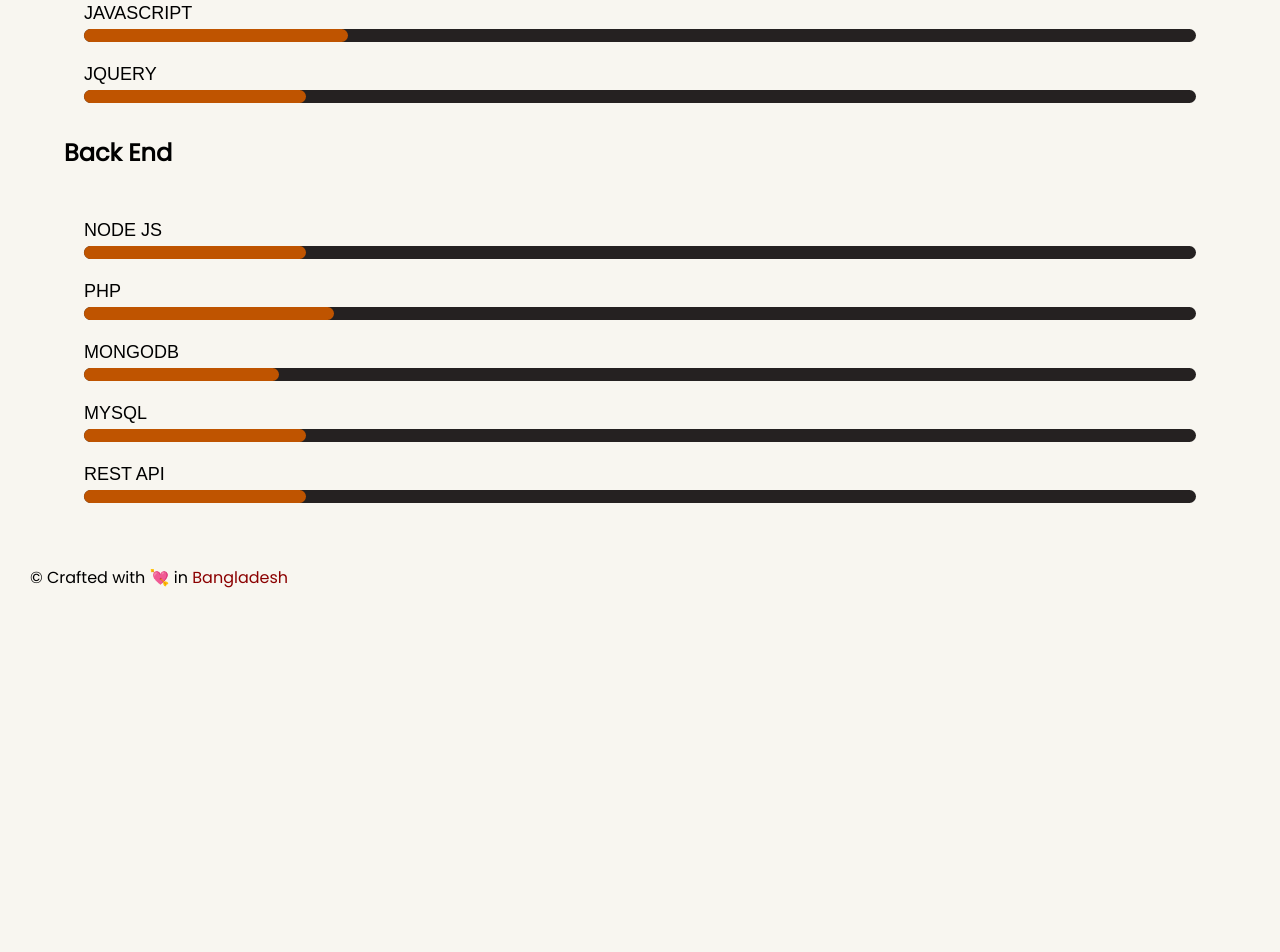
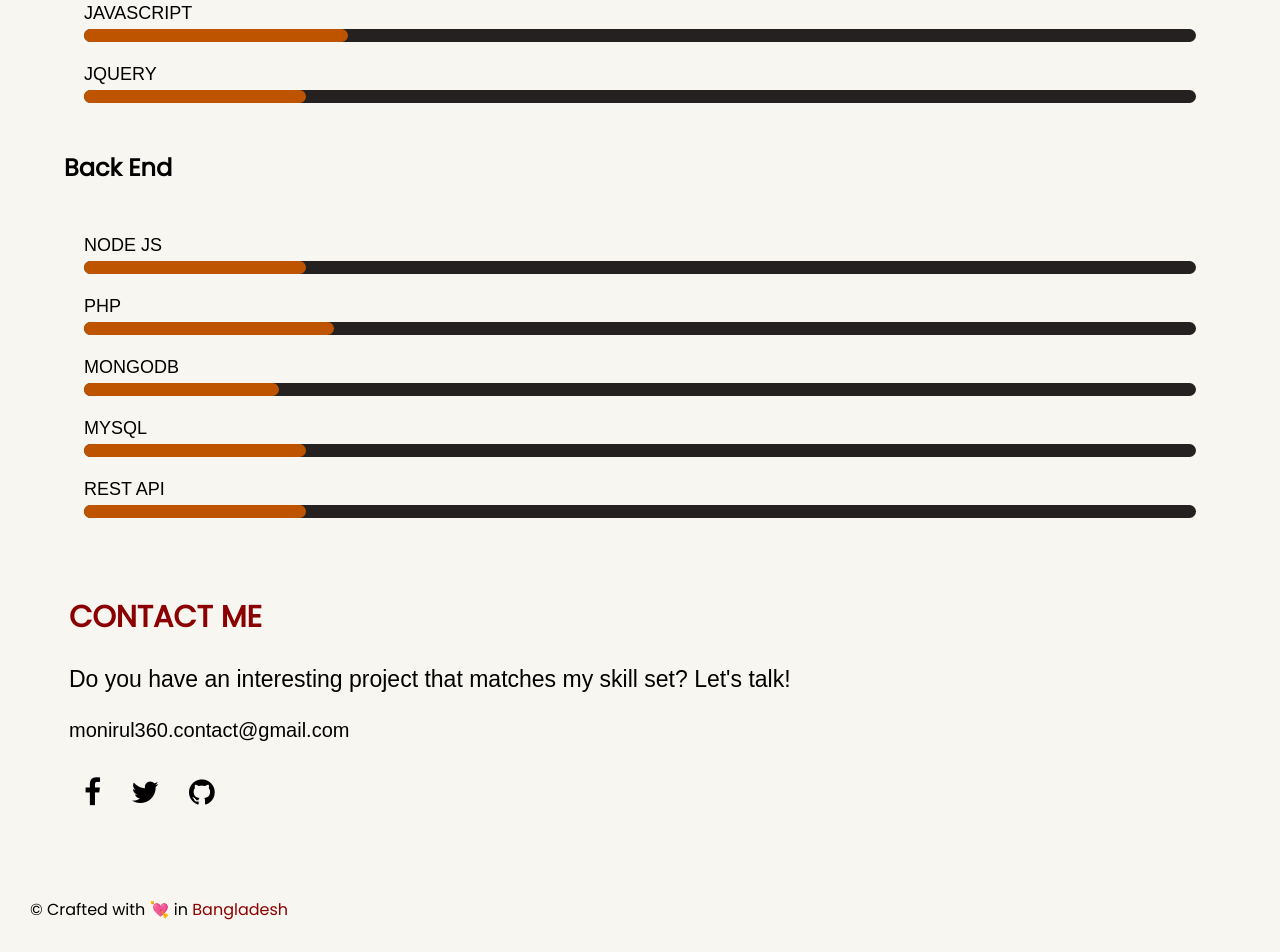
Before and after one commit to Monirul121/monirul360, a plain HTML site: page index.html in a window 1280 px wide. Shown: the part 1113-2065 px from the top of the page. Before the commit the page ends 1733 px from the top, so only its background shows below. Drawn offline with nearby package versions, Linux system fonts and the light colour scheme.

Commit message:
contract address add

```diff
--- /dev/null
+++ b/app.js
@@ -0,0 +1,3 @@
+$(".show-menu").click(function () {
+    $("#top-bar").toggle();
+});
--- a/index.html
+++ b/index.html
@@ -9,6 +9,7 @@
     <link rel="preconnect" href="https://fonts.googleapis.com">
     <link rel="preconnect" href="https://fonts.gstatic.com" crossorigin>
     <link href="https://fonts.googleapis.com/css2?family=Poppins&display=swap" rel="stylesheet">
+    <link rel="stylesheet" href="https://cdnjs.cloudflare.com/ajax/libs/font-awesome/4.7.0/css/font-awesome.min.css">
     <link rel="shortcut icon" href="img/favicon.png" type="image/x-icon">
     <link rel="stylesheet" href="style.css">
     <link rel="stylesheet" href="responsive.css">
@@ -27,7 +28,7 @@
             <a href="#about">About</a>
             <a href="#skill">Skills</a>
             <a href="">Projects</a>
-            <a href="">Contact</a>
+            <a href="#Contact">Contact</a>
             <a href="">Blogs</a>
         </div>
     </section>
@@ -38,7 +39,7 @@
             <h1>Hi, i'm a web developer</h1>
             <h1>I love HTML, CSS especially php</h1>
         </div>
-        <div class="about">
+        <div id="about" class="about">
             <h1>About</h1>
             <p>I'm Md Monirul Islma from a small beautiful country Bangladesh. I’m a passionate and pragmatic front end
                 developer with 2 years of professional experience, specializing in full-stack development using Php
@@ -80,9 +81,30 @@
         </div>
     </section>
 
+
+    <section id="Contact">
+        <div class="Contact">
+            <h1>Contact me</h1>
+            <p>Do you have an interesting project that matches my skill set? Let's talk!</p>
+            <a id="mailto" href="mailto:monirul360.contact@gmail.com">monirul360.contact@gmail.com</a>
+            <div class="contact-social">
+                <ul>
+                    <li><a target="_blank" href="https://www.facebook.com/i.monirul3/"><i
+                                class="fa fa-facebook"></i></a></li>
+
+                    <li><a target="_blank" href="https://twitter.com/monirul360"><i class="fa fa-twitter"></i></a></li>
+
+                    <li><a href=""><i class="fa fa-github"></i></a></li>
+                </ul>
+            </div>
+        </div>
+    </section>
+
     <footer>
         <p>&copy; Crafted with <span id="love">💘</span> in <span id="con">Bangladesh</span></p>
     </footer>
+    <script src="https://ajax.googleapis.com/ajax/libs/jquery/3.5.1/jquery.min.js"></script>
+    <script src="app.js"></script>
 
 </body>
 
--- a/style.css
+++ b/style.css
@@ -221,7 +221,9 @@ footer{
         background-color: green;
     }
 }
-
+.back-end{
+    margin-top: 15px;
+}
 .back-end-skill{
     padding: 10px;
 }
@@ -316,3 +318,45 @@ footer{
         background-color: green;
     }
 }
+
+.Contact{
+    width: 90%;
+    padding: 5px;
+    margin: auto;
+    margin-top: 40px;
+    margin-bottom: 40px;
+}
+.Contact h1{
+    color: darkred;
+    margin-bottom:20px;
+    font-size: 30px;
+    text-transform: uppercase;
+}
+.Contact p{
+    font-size: 23px;
+    font-family: sans-serif;
+    line-height: 1.7;
+    margin-bottom: 20px;
+}
+#mailto{
+    width: 100%;
+    display: block;
+    margin-bottom:20px;
+    font-size:20px;
+    color: black;
+    font-family:sans-serif;
+
+}
+.contact-social{
+    margin-bottom: 30px;
+}
+.contact-social ul{
+    list-style: none;
+    display: flex;
+}
+.contact-social i{
+    font-size:30px;
+    padding: 10px;
+    margin: 5px;
+    color: black;
+}
```
